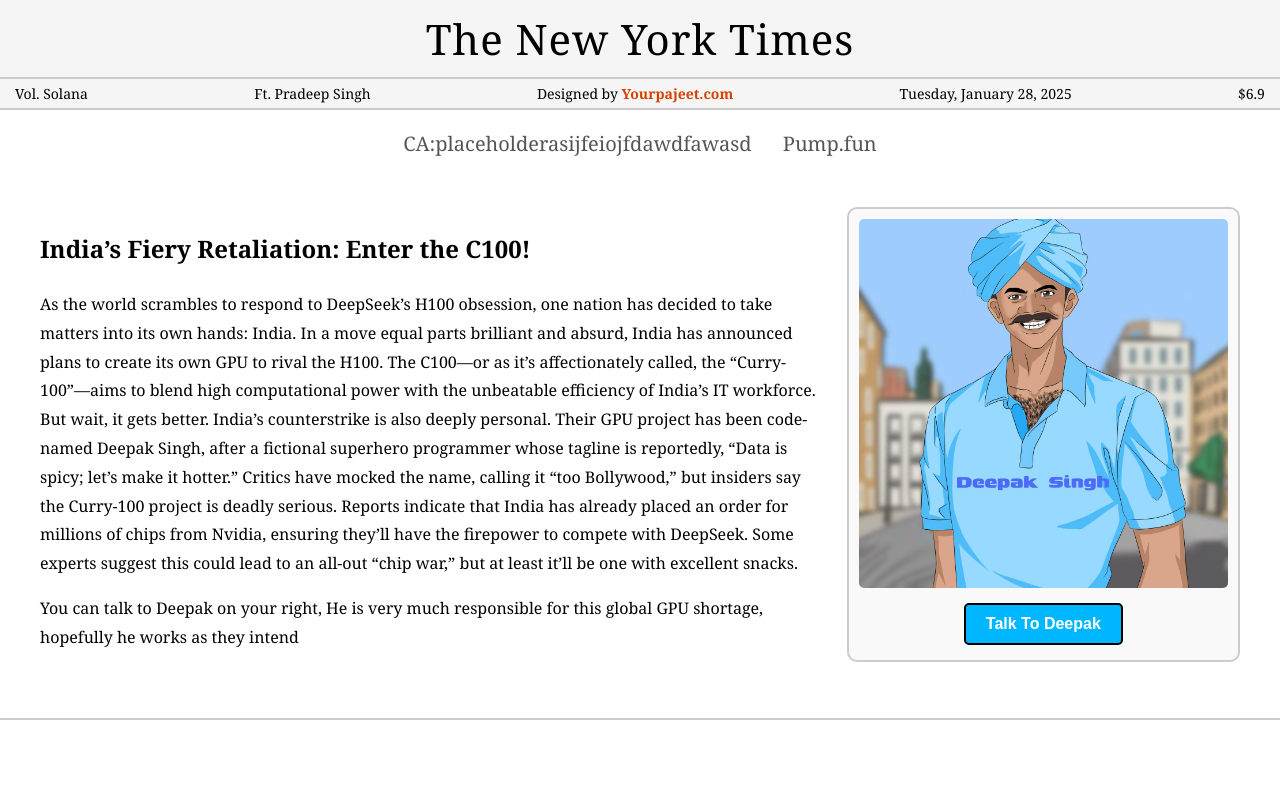
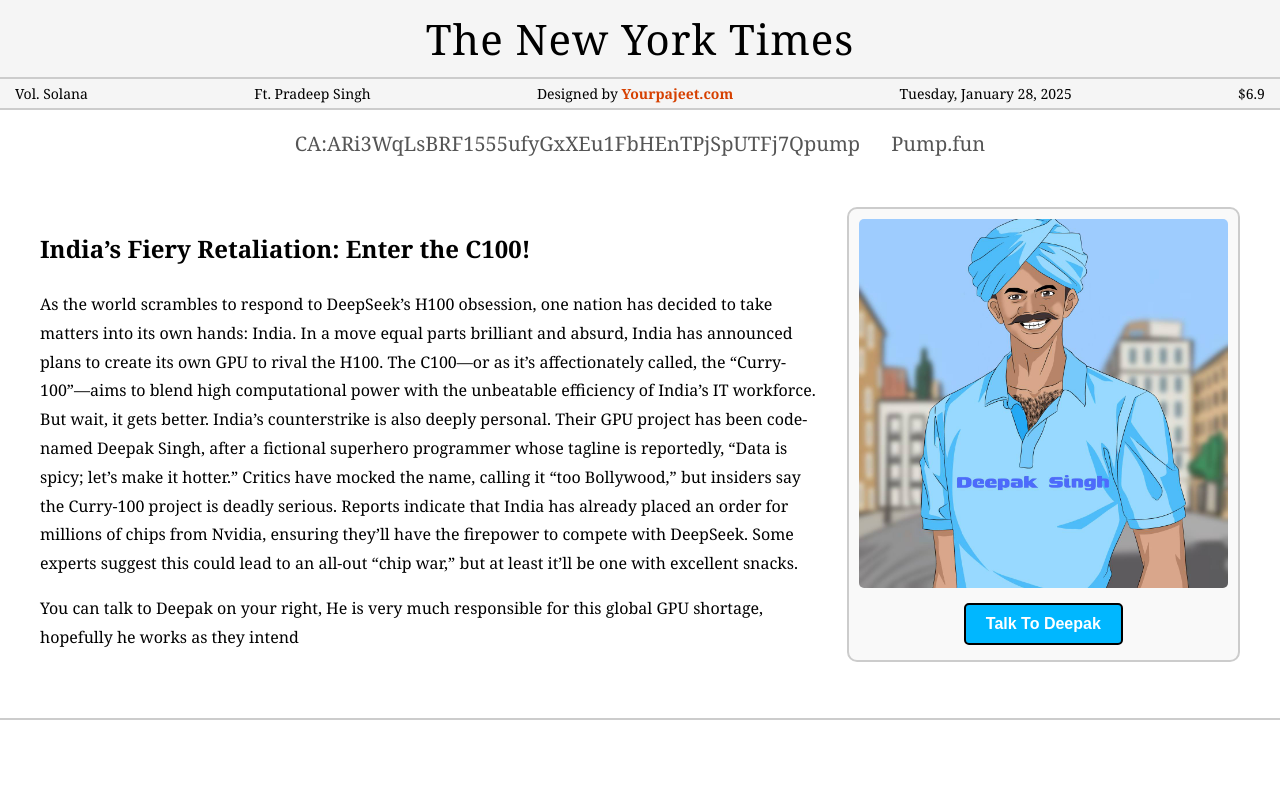
Before and after one commit to chilledpear/Talk-to-Deepak, a plain HTML site: page index.html in a window 1280 px wide. Shown: the top 786 px of the page. Drawn offline with Linux system fonts and the light colour scheme; a web font is replaced by a local one.

Commit message:
Update index.html

```diff
--- a/index.html
+++ b/index.html
@@ -21,7 +21,7 @@
 
     <div class="container">
         <div class="article-header">
-            <p>CA:placeholderasijfeiojfdawdfawasd &nbsp;&nbsp;&nbsp;&nbsp; Pump.fun</p>
+            <p>CA:ARi3WqLsBRF1555ufyGxXEu1FbHEnTPjSpUTFj7Qpump &nbsp;&nbsp;&nbsp;&nbsp; Pump.fun</p>
         </div>
         <div class="main-content">
             <!-- Left Column -->
```
